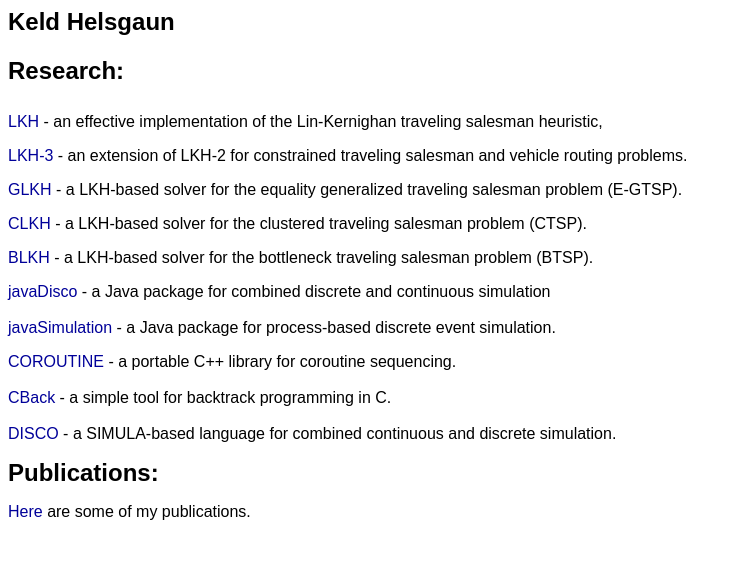
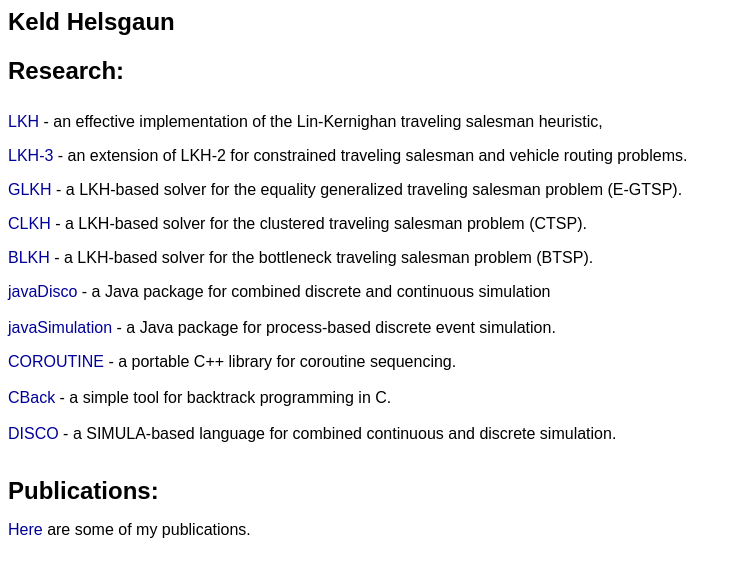
Before and after one commit to keldhelsgaun/keldhelsgaun.github.io, a plain HTML site: page index.html in a window 1280 px wide. Shown: the whole page, without its empty margins (0-741 px from the left). Drawn offline with Linux system fonts and the light colour scheme.

Commit message:
Initial commit

```diff
--- a/index.html
+++ b/index.html
@@ -62,7 +62,7 @@ a:active {
 			<br>
 			<a href="http://webhotel4.ruc.dk/~keld/research/CBACK/">CBack</a> - a simple tool for backtrack programming in C.<br>
 			<br>
-			<a href="http://webhotel4.ruc.dk/~keld/research/DISCO/">DISCO</a> - a SIMULA-based language for combined continuous and discrete simulation.<br>
+			<a href="http://webhotel4.ruc.dk/~keld/research/DISCO/">DISCO</a> - a SIMULA-based language for combined continuous and discrete simulation.<br><br>
 		<p>
 			<font size="5"><b>Publications:</b></font><br></p>
         <a href=
```
